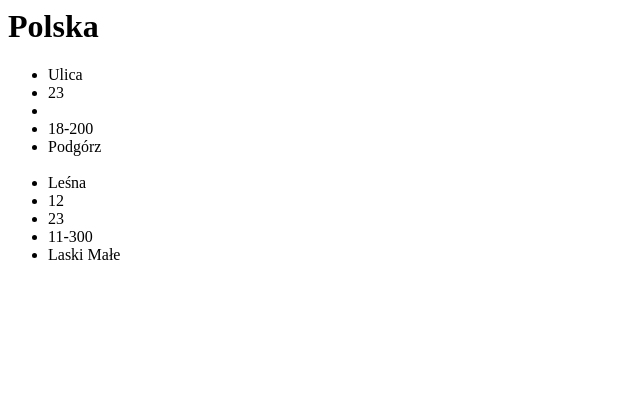
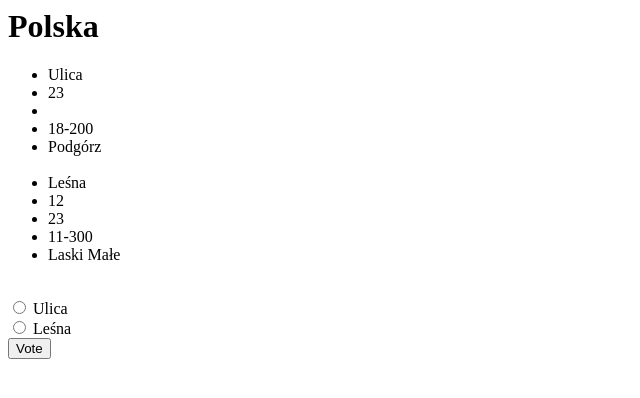
Before and after one commit to Jaszczureq/Project_RSwTA, a Django app: page /polls/3/ in a window 1280 px wide. Shown: the top 398 px of the page, without its empty margins (0-640 px from the left). Run offline with Django 3.2, Linux system fonts and the light colour scheme; data comes from the database, SQL or seed files in the repository; both versions use the stored data as it was after the commit.

Commit message:
Voting in '/polls/'

```diff
--- a/polls/templates/polls/detail.html
+++ b/polls/templates/polls/detail.html
@@ -1,4 +1,7 @@
 <h1>{{ kraj.nazwa }}</h1>
+
+{% if error_message %}<p><strong>{{ error_message }}</strong></p>{% endif %}
+
 <ul>
 {% for choice in kraj.adres_zamieszkania_set.all %}
 	<li>{{ choice.ulica }}</li>
@@ -10,6 +13,15 @@
 	{% endif %}
 	<li>{{ choice.kodPocztowy }}</li>
 	<li>{{ choice.miejscowosc }}</li>
-	<br>
+	<br />
 {% endfor %}
 </ul>
+
+<form action="{% url 'polls:vote' kraj.idKraj %}" method="post">
+{% csrf_token %}
+{% for choice in kraj.adres_zamieszkania_set.all %}
+	<input type="radio" name="choice" id="choice{{ forloop.counter }}" value="{{choice.idKraj}}" />
+	<label for="choice{{ forloop.counter }}">{{ choice.ulica }}</label><br />
+{% endfor %}
+<input type="submit", value="Vote" />
+</form>
--- a/polls/templates/polls/index.html
+++ b/polls/templates/polls/index.html
@@ -1,7 +1,7 @@
 {% if latest_kraj_list %}
 	<ul>
 	{% for kraj in latest_kraj_list %}
-		<li><a href="{% url 'detail' kraj.idKraj %}">{{ kraj.nazwa }}</a>
+		<li><a href="{% url 'polls:detail' kraj.idKraj %}">{{ kraj.nazwa }}</a>
 		</li>
 </li>
 	{% endfor %}
--- a/polls/urls.py
+++ b/polls/urls.py
@@ -2,7 +2,10 @@
 
 from . import views
 
+app_name = 'polls'
 urlpatterns = [
     path('', views.index, name='index'),
     path('<int:kraj_id>/', views.detail, name='detail'),
+	path('<int:kraj_id>/results/', views.results, name='results'),
+	path('<int:kraj_id>/vote/', views.vote, name='vote'),
 ]
--- a/polls/views.py
+++ b/polls/views.py
@@ -1,5 +1,5 @@
 from django.shortcuts import render, get_object_or_404
-from django.http import Http404
+from django.http import Http404, HttpResponse
 
 from .models import Kraj
 
@@ -14,3 +14,10 @@
 def detail(request, kraj_id):
     kraj = get_object_or_404(Kraj, pk=kraj_id)
     return render(request, 'polls/detail.html', {'kraj': kraj})
+
+def results(request, kraj_id):
+    response = "You're looking at the results of question %s."
+    return HttpResponse(response % kraj_id)
+
+def vote(request, kraj_id):
+    return HttpResponse("You're voting on question %s." % kraj_id)
```
Also changed, not shown: db.sqlite3, polls/migrations/0003_auto_20180408_1522.py (added).
